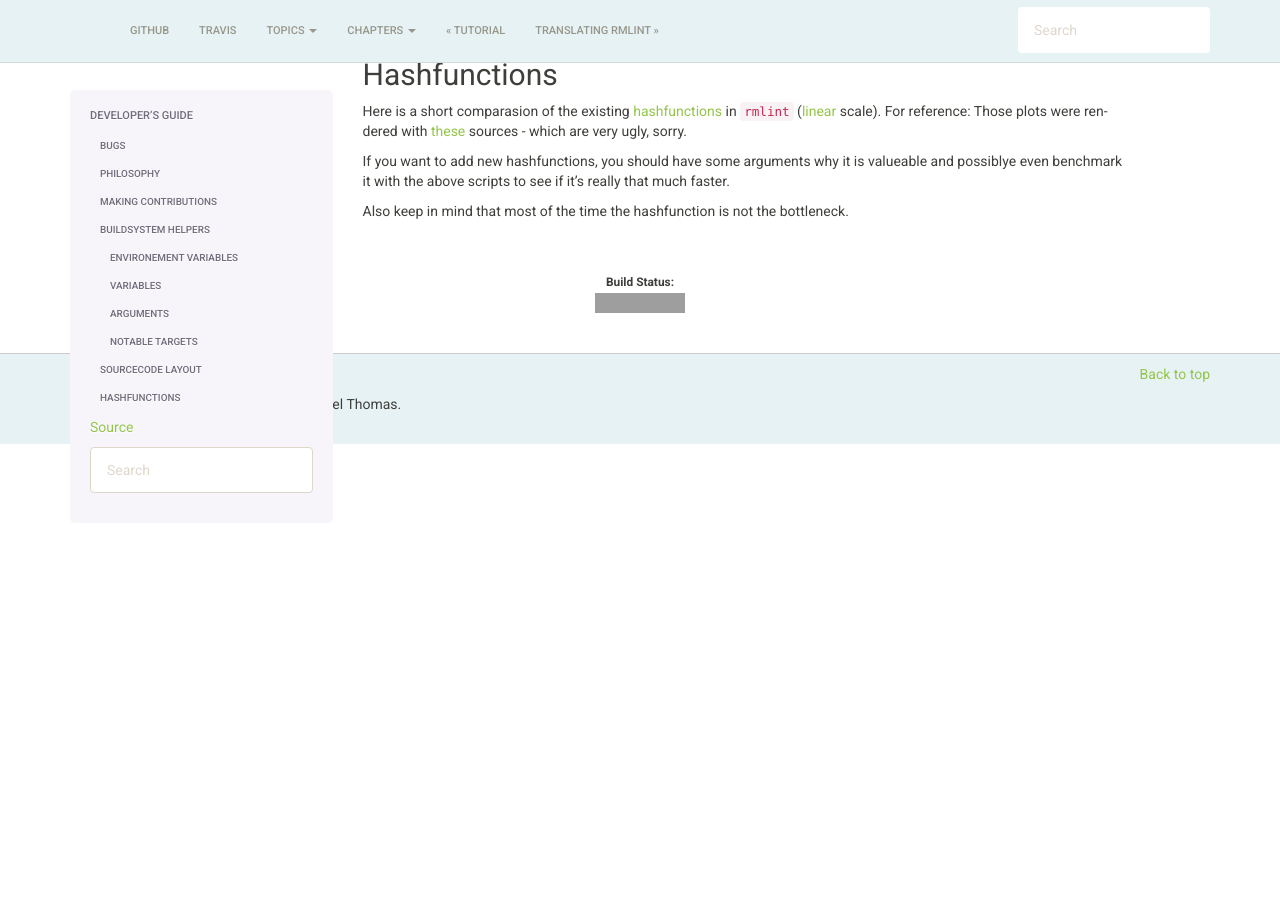
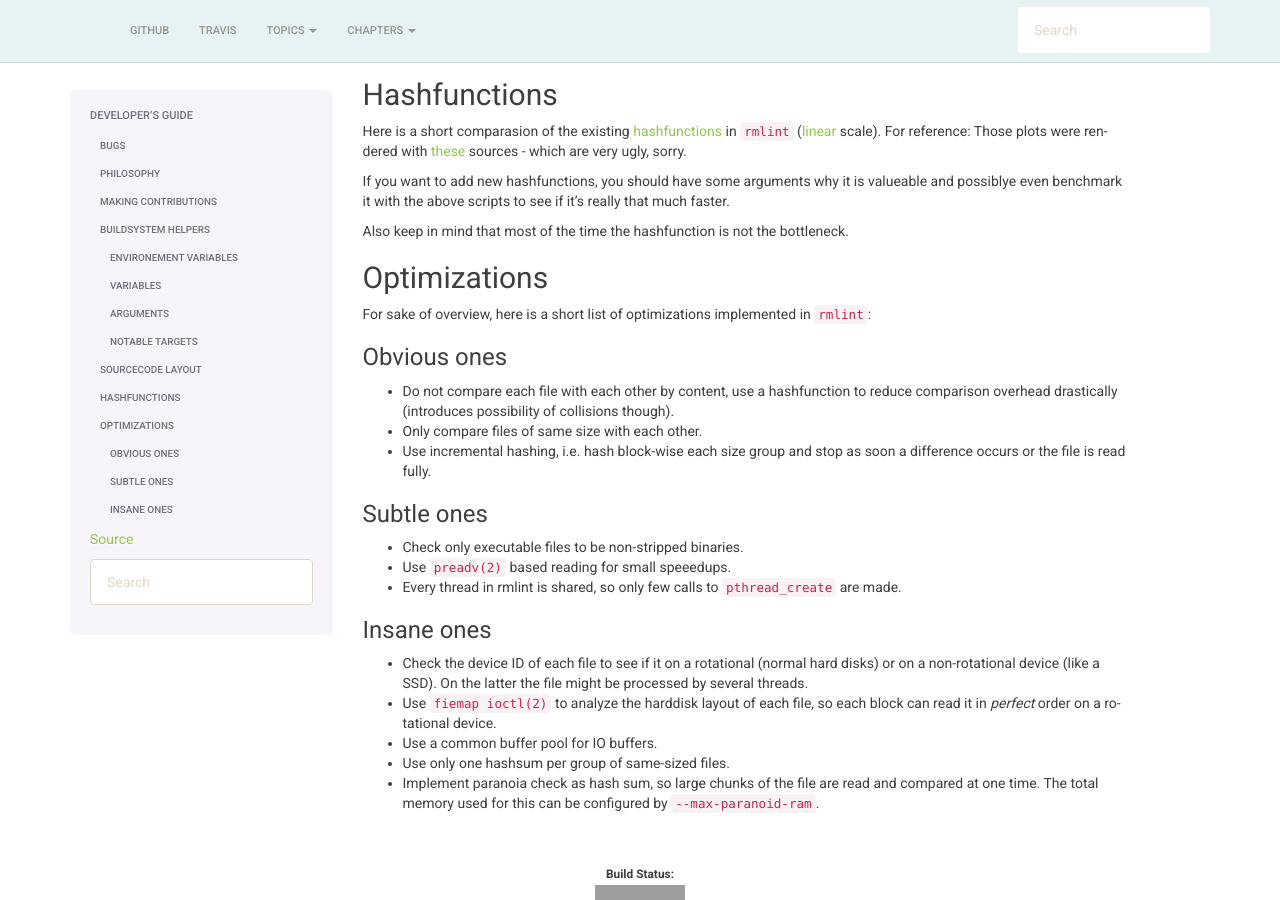
Before and after one commit to sahib/rmlint, a Sphinx documentation site: the page built from docs/developers.rst, in a window 1280 px wide and 900 px high, scrolled down 1665 px. Built offline with Sphinx 7.4.7, drawn with Linux system fonts in a browser that asks for light colours; before the commit the page ends 2109 px from its top, so only the background shows below that; some of the changed text lies outside the part shown; grey boxes are pictures that could not be loaded.

Commit message:
docs: some cosmetic stuff.

```diff
--- a/docs/conf.py
+++ b/docs/conf.py
@@ -169,7 +169,7 @@ html_theme_options = {
     ],
 
     # Render the next and previous page links in navbar. (Default: true)
-    'navbar_sidebarrel': True,
+    'navbar_sidebarrel': False,
 
     # Render the current pages TOC in the navbar. (Default: true)
     'navbar_pagenav': True,
@@ -217,7 +217,6 @@ html_theme_options = {
 }
 
 # Add any paths that contain custom themes here, relative to this directory.
-# html_theme_path = ['_themes']
 
 # The name for this set of Sphinx documents.  If None, it defaults to
 # "<project> v<release> documentation".
--- a/docs/developers.rst
+++ b/docs/developers.rst
@@ -48,6 +48,7 @@ Here are some other things to check before submitting your contribution:
 - Do all tests run? (Simply run ``nosetests`` to find out)
   Also after opening the pull request, your code will be checked via `TravisCI`_.
 - Is your commit message descriptive?
+- Is ``rmlint`` running okay inside of ``valgrind`` (i.e. no leaks and no memory violations)?
 
 .. _`TravisCI`: https://travis-ci.org/sahib/rmlint
 
@@ -146,3 +147,38 @@ Also keep in mind that most of the time the hashfunction is not the bottleneck.
 .. _these: https://github.com/sahib/rmlint/tree/gh-pages/plots
 .. _linear: https://raw.githubusercontent.com/sahib/rmlint/gh-pages/plots/hash_comparasion_lin.png
 .. _hashfunctions: https://raw.githubusercontent.com/sahib/rmlint/gh-pages/plots/hash_comparasion_log.png
+
+Optimizations
+-------------
+
+For sake of overview, here is a short list of optimizations implemented in ``rmlint``:
+
+Obvious ones
+~~~~~~~~~~~~
+
+- Do not compare each file with each other by content, use a hashfunction to reduce
+  comparison overhead drastically (introduces possibility of collisions though).
+- Only compare files of same size with each other.
+- Use incremental hashing, i.e. hash block-wise each size group and stop
+  as soon a difference occurs or the file is read fully.
+
+Subtle ones
+~~~~~~~~~~~
+
+- Check only executable files to be non-stripped binaries.
+- Use ``preadv(2)`` based reading for small speeedups.
+- Every thread in rmlint is shared, so only few calls to ``pthread_create`` are made.
+
+Insane ones
+~~~~~~~~~~~
+
+- Check the device ID of each file to see if it on a rotational (normal hard
+  disks) or on a non-rotational device (like a SSD). On the latter the file
+  might be processed by several threads.
+- Use ``fiemap ioctl(2)`` to analyze the harddisk layout of each file, so each
+  block can read it in *perfect* order on a rotational device.
+- Use a common buffer pool for IO buffers.
+- Use only one hashsum per group of same-sized files.
+- Implement paranoia check as hash sum, so large chunks of the file are read
+  and compared at one time. The total memory used for this can be configured
+  by ``--max-paranoid-ram``.
```
Also changed, not shown: docs/rmlint.1.rst (+7 -7 lines).
